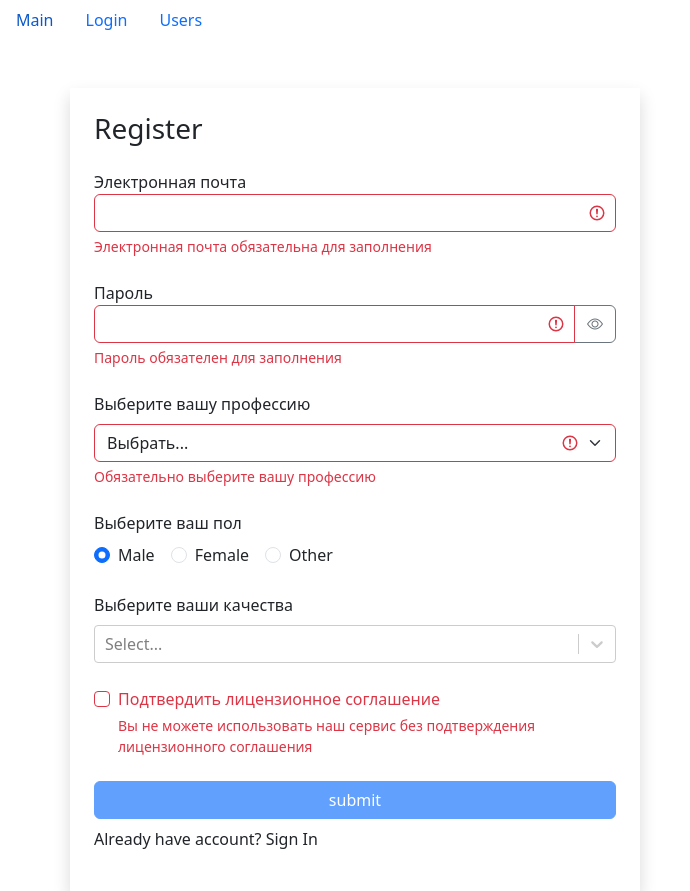
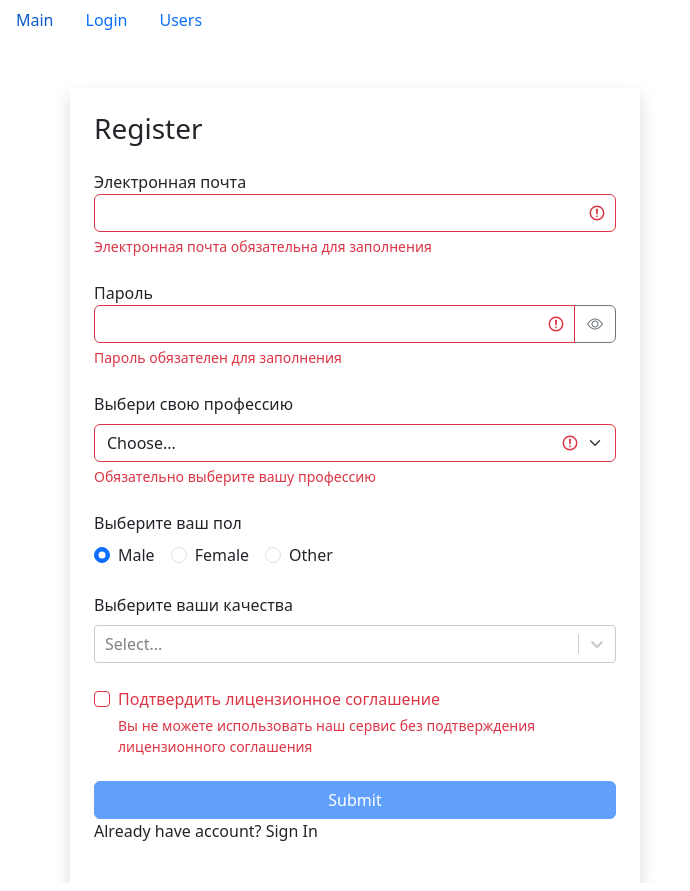
Before and after one commit to Tionlierite/Fast-Company, a React (Vite) app: page /login/1 in a window 1280 px wide. Both pictures are taken after a click on the button "Sign Up". Shown: the whole page, without its empty margins (0-690 px from the left). Built offline with nearby package versions, Linux system fonts and the light colour scheme.

Commit message:
[feat] Added EditPage to edit User info
- Updated data is saved in localStorage

```diff
--- a/src/app/App.jsx
+++ b/src/app/App.jsx
@@ -12,7 +12,7 @@ export const App = () => {
 			<Switch>
 				<Route path='/' exact component={Main} />
 				<Route path='/login/:type?' component={Login} />
-				<Route path='/users/:userId?' component={Users} />
+				<Route path='/users/:userId?/:edit?' component={Users} />
 				<Redirect to='/' />
 			</Switch>
 		</>
--- a/src/app/components/common/form/SelectField.jsx
+++ b/src/app/components/common/form/SelectField.jsx
@@ -1,32 +1,28 @@
 import React from "react"
 
 const SelectField = ({ label, value, onChange, defaultOption, options, error, name }) => {
+	const handleChange = ({ target }) => {
+		onChange({ name: target.name, value: target.value })
+	}
 	const getInputClasses = () => {
 		return "form-select" + (error ? " is-invalid" : "")
 	}
 
-	const handleChange = ({ target }) => {
-		onChange({ name: target.name, value: target.value })
-	}
-
-	const optionsArray =
-		!Array.isArray(options) && typeof options === "object"
-			? Object.keys(options).map(optionName => ({ name: options[optionName].name, value: options[optionName]._id }))
-			: options
+	const optionsArray = !Array.isArray(options) && typeof options === "object" ? Object.values(options) : options
 
 	return (
 		<div className='mb-4'>
 			<label htmlFor={name} className='form-label'>
 				{label}
 			</label>
-			<select className={getInputClasses()} id={name} value={value} onChange={handleChange} name={name}>
+			<select className={getInputClasses()} id={name} name={name} value={value} onChange={handleChange}>
 				<option disabled value=''>
 					{defaultOption}
 				</option>
-				{optionsArray &&
+				{optionsArray.length > 0 &&
 					optionsArray.map(option => (
-						<option key={option.value} value={option.value}>
-							{option.name}
+						<option value={option.value} key={option.value}>
+							{option.label}
 						</option>
 					))}
 			</select>
--- /dev/null
+++ b/src/app/components/page/editUserPage/EditUserPage.jsx
@@ -0,0 +1,186 @@
+import React, { useEffect, useState } from "react"
+import { useHistory, useParams } from "react-router-dom"
+import { validator } from "../../../utils/validator"
+import api from "../../../api"
+import { TextField } from "../../common/form/textField"
+import SelectField from "../../common/form/selectField"
+import RadioField from "../../common/form/radioField"
+import MultiSelectField from "../../common/form/multiSelectField"
+
+const EditUserPage = () => {
+	const { userId } = useParams()
+	const history = useHistory()
+	const [isLoading, setIsLoading] = useState(false)
+	const [data, setData] = useState({
+		name: "",
+		email: "",
+		profession: "",
+		sex: "male",
+		qualities: []
+	})
+	const [professions, setProfession] = useState([])
+	const [qualities, setQualities] = useState([])
+	const [errors, setErrors] = useState({})
+	const validatorConfig = {
+		email: {
+			isRequired: {
+				message: "Электронная почта обязательна для заполнения"
+			},
+			isEmail: {
+				message: "Email введен некорректно"
+			}
+		},
+		name: {
+			isRequired: {
+				message: "Введите ваше имя"
+			}
+		}
+	}
+
+	const getProfessionById = id => {
+		for (const prof of professions) {
+			if (prof.value === id) {
+				return { _id: prof.value, name: prof.label }
+			}
+		}
+	}
+	const getQualities = elements => {
+		const qualitiesArray = []
+		for (const elem of elements) {
+			for (const quality in qualities) {
+				if (elem.value === qualities[quality].value) {
+					qualitiesArray.push({
+						_id: qualities[quality].value,
+						name: qualities[quality].label,
+						color: qualities[quality].color
+					})
+				}
+			}
+		}
+		return qualitiesArray
+	}
+
+	const handleChange = target => {
+		setData(prevState => ({
+			...prevState,
+			[target.name]: target.value
+		}))
+	}
+
+	const handleSubmit = e => {
+		e.preventDefault()
+		const isValid = validate()
+		if (!isValid) return
+		const { profession, qualities } = data
+		api.users
+			.update(userId, {
+				...data,
+				profession: getProfessionById(profession),
+				qualities: getQualities(qualities)
+			})
+			.then(data => history.push(`/users/${data._id}`))
+		console.log({
+			...data,
+			profession: getProfessionById(profession),
+			qualities: getQualities(qualities)
+		})
+	}
+	const transformData = data => {
+		return data.map(qual => ({ label: qual.name, value: qual._id }))
+	}
+
+	useEffect(() => {
+		setIsLoading(true)
+		api.users.getById(userId).then(({ profession, qualities, ...data }) =>
+			setData(prevState => ({
+				...prevState,
+				...data,
+				qualities: transformData(qualities),
+				profession: profession._id
+			}))
+		)
+		api.professions.fetchAll().then(data => {
+			const professionsList = Object.keys(data).map(professionName => ({
+				label: data[professionName].name,
+				value: data[professionName]._id
+			}))
+			setProfession(professionsList)
+		})
+		api.qualities.fetchAll().then(data => {
+			const qualitiesList = Object.keys(data).map(optionName => ({
+				value: data[optionName]._id,
+				label: data[optionName].name,
+				color: data[optionName].color
+			}))
+			setQualities(qualitiesList)
+		})
+	}, [])
+	useEffect(() => {
+		if (data._id) setIsLoading(false)
+	}, [data])
+
+	useEffect(() => {
+		validate()
+	}, [data])
+
+	const validate = () => {
+		const errors = validator(data, validatorConfig)
+		setErrors(errors)
+		return Object.keys(errors).length === 0
+	}
+	const isValid = Object.keys(errors).length === 0
+	return (
+		<div className='container mt-5'>
+			<div className='row'>
+				<div className='col-md-6 offset-md-3 shadow p-4'>
+					{!isLoading && Object.keys(professions).length > 0 ? (
+						<form onSubmit={handleSubmit}>
+							<TextField label='Имя' name='name' value={data.name} onChange={handleChange} error={errors.name} />
+							<TextField
+								label='Электронная почта'
+								name='email'
+								value={data.email}
+								onChange={handleChange}
+								error={errors.email}
+							/>
+							<SelectField
+								label='Выбери свою профессию'
+								defaultOption='Choose...'
+								options={professions}
+								name='profession'
+								onChange={handleChange}
+								value={data.profession}
+								error={errors.profession}
+							/>
+							<RadioField
+								options={[
+									{ name: "Male", value: "male" },
+									{ name: "Female", value: "female" },
+									{ name: "Other", value: "other" }
+								]}
+								value={data.sex}
+								name='sex'
+								onChange={handleChange}
+								label='Выберите ваш пол'
+							/>
+							<MultiSelectField
+								defaultValue={data.qualities}
+								options={qualities}
+								onChange={handleChange}
+								name='qualities'
+								label='Выберите ваши качества'
+							/>
+							<button type='submit' disabled={!isValid} className='btn btn-primary w-100 mx-auto'>
+								Обновить
+							</button>
+						</form>
+					) : (
+						"Loading..."
+					)}
+				</div>
+			</div>
+		</div>
+	)
+}
+
+export default EditUserPage
--- /dev/null
+++ b/src/app/components/page/editUserPage/index.js
@@ -0,0 +1,3 @@
+import EditUserPage from "./EditUserPage.jsx"
+
+export default EditUserPage
--- a/src/app/components/page/userPage/UserPage.jsx
+++ b/src/app/components/page/userPage/UserPage.jsx
@@ -12,7 +12,7 @@ const UserPage = ({ userId }) => {
 	}, [])
 
 	const handleClick = () => {
-		history.push("/")
+		history.push(`${userId}/edit`)
 	}
 
 	if (user) {
@@ -23,7 +23,7 @@ const UserPage = ({ userId }) => {
 				<Qualities qualities={user.qualities} />
 				<p>completedMeetings: {user.completedMeetings}</p>
 				<h2>Rate: {user.rate}</h2>
-				<button onClick={handleClick}>Все Пользователи</button>
+				<button onClick={handleClick}>Изменить</button>
 			</div>
 		)
 	}
--- a/src/app/components/ui/LoginForm.jsx
+++ b/src/app/components/ui/LoginForm.jsx
@@ -1,28 +1,55 @@
 import React, { useEffect, useState } from "react"
-import { validator } from "../../utils/validator.js"
-import { TextField } from "../common/form/TextField.jsx"
-import CheckboxField from "../common/form/CheckboxField.jsx"
+import { validator } from "../../utils/validator"
+import { TextField } from "../common/form/textField"
+import CheckBoxField from "../common/form/checkBoxField"
 
-export const LoginForm = () => {
-	const [data, setData] = useState({ email: "", password: "", stayOn: false })
+const LoginForm = () => {
+	const [data, setData] = useState({
+		email: "",
+		password: "",
+		stayOn: false
+	})
 	const [errors, setErrors] = useState({})
-	const isValid = Object.keys(errors).length === 0
+	const handleChange = target => {
+		setData(prevState => ({
+			...prevState,
+			[target.name]: target.value
+		}))
+	}
 	const validatorConfig = {
 		email: {
-			isRequired: { message: "Электронная почта обязательна для заполнения" },
-			isEmail: { message: "Электронная почта введена некорректно" }
+			isRequired: {
+				message: "Электронная почта обязательна для заполнения"
+			},
+			isEmail: {
+				message: "Email введен некорректно"
+			}
 		},
 		password: {
-			isRequired: { message: "Пароль обязателен для заполнения" },
-			isCapitalSymbol: { message: "Пароль должен содержать хотя бы одну заглавную букву" },
-			isContainDigit: { message: "Пароль должен содержать хотя бы одну цифру" },
-			min: { message: "Пароль должен состоять минимум из 8 символов", value: 8 }
+			isRequired: {
+				message: "Пароль обязателен для заполнения"
+			},
+			isCapitalSymbol: {
+				message: "Пароль должен содержать хотя бы одну заглавную букву"
+			},
+			isContainDigit: {
+				message: "Пароль должен содержать хотя бы одно число"
+			},
+			min: {
+				message: "Пароль должен состоять минимум из 8 символов",
+				value: 8
+			}
 		}
 	}
-
-	const handleChange = target => {
-		setData(prevState => ({ ...prevState, [target.name]: target.value }))
+	useEffect(() => {
+		validate()
+	}, [data])
+	const validate = () => {
+		const errors = validator(data, validatorConfig)
+		setErrors(errors)
+		return Object.keys(errors).length === 0
 	}
+	const isValid = Object.keys(errors).length === 0
 
 	const handleSubmit = e => {
 		e.preventDefault()
@@ -30,16 +57,6 @@ export const LoginForm = () => {
 		if (!isValid) return
 		console.log(data)
 	}
-	const validate = () => {
-		const errors = validator(data, validatorConfig)
-		setErrors(errors)
-		return Object.keys(errors).length === 0
-	}
-
-	useEffect(() => {
-		validate()
-	}, [data])
-
 	return (
 		<form onSubmit={handleSubmit}>
 			<TextField
@@ -57,12 +74,14 @@ export const LoginForm = () => {
 				onChange={handleChange}
 				error={errors.password}
 			/>
-			<CheckboxField value={data.stayOn} onChange={handleChange} name='stayOn'>
+			<CheckBoxField value={data.stayOn} onChange={handleChange} name='stayOn'>
 				Оставаться в системе
-			</CheckboxField>
-			<button type='submit' disabled={!isValid} className='btn btn-primary w-100 mx-auto mb-2'>
-				submit
+			</CheckBoxField>
+			<button className='btn btn-primary w-100 mx-auto' type='submit' disabled={!isValid}>
+				Submit
 			</button>
 		</form>
 	)
 }
+
+export default LoginForm
--- a/src/app/components/ui/RegisterForm.jsx
+++ b/src/app/components/ui/RegisterForm.jsx
@@ -1,11 +1,11 @@
 import React, { useEffect, useState } from "react"
-import { validator } from "../../utils/validator.js"
-import { TextField } from "../common/form/TextField.jsx"
-import api from "../../api/index.js"
-import SelectField from "../common/form/SelectField.jsx"
-import RadioField from "../common/form/RadioField.jsx"
-import MultiSelectField from "../common/form/MultiSelectField.jsx"
-import CheckboxField from "../common/form/CheckboxField.jsx"
+import { validator } from "../../utils/validator"
+import { TextField } from "../common/form/textField"
+import api from "../../api"
+import SelectField from "../common/form/selectField"
+import RadioField from "../common/form/radioField"
+import MultiSelectField from "../common/form/multiSelectField"
+import CheckBoxField from "../common/form/checkBoxField"
 
 export const RegisterForm = () => {
 	const [data, setData] = useState({
@@ -14,60 +14,114 @@ export const RegisterForm = () => {
 		profession: "",
 		sex: "male",
 		qualities: [],
-		license: false
+		licence: false
 	})
-	const [qualities, setQualities] = useState()
-	const [professions, setProfessions] = useState()
+	const [qualities, setQualities] = useState([])
+	const [professions, setProfession] = useState([])
 	const [errors, setErrors] = useState({})
+
+	const getProfessionById = id => {
+		for (const prof of professions) {
+			if (prof.value === id) {
+				return { _id: prof.value, name: prof.label }
+			}
+		}
+	}
+	const getQualities = elements => {
+		const qualitiesArray = []
+		for (const elem of elements) {
+			for (const quality in qualities) {
+				if (elem.value === qualities[quality].value) {
+					qualitiesArray.push({
+						_id: qualities[quality].value,
+						name: qualities[quality].label,
+						color: qualities[quality].color
+					})
+				}
+			}
+		}
+		return qualitiesArray
+	}
+
 	useEffect(() => {
-		api.professions.fetchAll().then(data => setProfessions(data))
-		api.qualities.fetchAll().then(data => setQualities(data))
+		api.professions.fetchAll().then(data => {
+			const professionsList = Object.keys(data).map(professionName => ({
+				label: data[professionName].name,
+				value: data[professionName]._id
+			}))
+			setProfession(professionsList)
+		})
+		api.qualities.fetchAll().then(data => {
+			const qualitiesList = Object.keys(data).map(optionName => ({
+				value: data[optionName]._id,
+				label: data[optionName].name,
+				color: data[optionName].color
+			}))
+			setQualities(qualitiesList)
+		})
 	}, [])
-
-	const isValid = Object.keys(errors).length === 0
+	const handleChange = target => {
+		setData(prevState => ({
+			...prevState,
+			[target.name]: target.value
+		}))
+	}
 	const validatorConfig = {
 		email: {
-			isRequired: { message: "Электронная почта обязательна для заполнения" },
-			isEmail: { message: "Электронная почта введена некорректно" }
+			isRequired: {
+				message: "Электронная почта обязательна для заполнения"
+			},
+			isEmail: {
+				message: "Email введен некорректно"
+			}
 		},
 		password: {
-			isRequired: { message: "Пароль обязателен для заполнения" },
-			isCapitalSymbol: { message: "Пароль должен содержать хотя бы одну заглавную букву" },
-			isContainDigit: { message: "Пароль должен содержать хотя бы одну цифру" },
-			min: { message: "Пароль должен состоять минимум из 8 символов", value: 8 }
+			isRequired: {
+				message: "Пароль обязателен для заполнения"
+			},
+			isCapitalSymbol: {
+				message: "Пароль должен содержать хотя бы одну заглавную букву"
+			},
+			isContainDigit: {
+				message: "Пароль должен содержать хотя бы одно число"
+			},
+			min: {
+				message: "Пароль должен состоять минимум из 8 символов",
+				value: 8
+			}
 		},
 		profession: {
 			isRequired: {
 				message: "Обязательно выберите вашу профессию"
 			}
 		},
-		license: {
+		licence: {
 			isRequired: {
 				message: "Вы не можете использовать наш сервис без подтверждения лицензионного соглашения"
 			}
 		}
 	}
-
-	const handleChange = target => {
-		setData(prevState => ({ ...prevState, [target.name]: target.value }))
+	useEffect(() => {
+		validate()
+	}, [data])
+	const validate = () => {
+		const errors = validator(data, validatorConfig)
+		setErrors(errors)
+		return Object.keys(errors).length === 0
 	}
+	const isValid = Object.keys(errors).length === 0
 
 	const handleSubmit = e => {
 		e.preventDefault()
 		const isValid = validate()
 		if (!isValid) return
-		console.log(data)
+		const { profession, qualities } = data
+		console.log({
+			...data,
+			profession: getProfessionById(profession),
+			qualities: getQualities(qualities)
+		})
 	}
-	const validate = () => {
-		const errors = validator(data, validatorConfig)
-		setErrors(errors)
-		return Object.keys(errors).length === 0
-	}
-
-	useEffect(() => {
-		validate()
-	}, [data])
-
 	return (
 		<form onSubmit={handleSubmit}>
 			<TextField
@@ -86,13 +140,13 @@ export const RegisterForm = () => {
 				error={errors.password}
 			/>
 			<SelectField
-				defaultOption='Выбрать...'
+				label='Выбери свою профессию'
+				defaultOption='Choose...'
 				options={professions}
+				name='profession'
 				onChange={handleChange}
 				value={data.profession}
-				name='professions'
 				error={errors.profession}
-				label='Выберите вашу профессию'
 			/>
 			<RadioField
 				options={[
@@ -112,11 +166,11 @@ export const RegisterForm = () => {
 				name='qualities'
 				label='Выберите ваши качества'
 			/>
-			<CheckboxField value={data.license} onChange={handleChange} name='license' error={errors.license}>
+			<CheckBoxField value={data.licence} onChange={handleChange} name='licence' error={errors.licence}>
 				Подтвердить <a>лицензионное соглашение</a>
-			</CheckboxField>
-			<button type='submit' disabled={!isValid} className='btn btn-primary w-100 mx-auto mb-2'>
-				submit
+			</CheckBoxField>
+			<button className='btn btn-primary w-100 mx-auto' type='submit' disabled={!isValid}>
+				Submit
 			</button>
 		</form>
 	)
--- a/src/app/layouts/Login.jsx
+++ b/src/app/layouts/Login.jsx
@@ -1,5 +1,5 @@
 import React, { useState } from "react"
-import { LoginForm } from "../components/ui/LoginForm.jsx"
+import LoginForm from "../components/ui/LoginForm.jsx"
 import { useParams } from "react-router-dom"
 import { RegisterForm } from "../components/ui/RegisterForm.jsx"
 
--- a/src/app/layouts/Users.jsx
+++ b/src/app/layouts/Users.jsx
@@ -2,10 +2,11 @@ import React from "react"
 import { useParams } from "react-router-dom"
 import UserPage from "../components/page/userPage/index.js"
 import UsersListPage from "../components/page/usersListPage/index.js"
+import EditUserPage from "../components/page/editUserPage/index.js"
 
 export const Users = () => {
 	const params = useParams()
-	const { userId } = params
+	const { userId, edit } = params
 
-	return <>{userId ? <UserPage userId={userId} /> : <UsersListPage />}</>
+	return <>{userId ? edit ? <EditUserPage /> : <UserPage userId={userId} /> : <UsersListPage />}</>
 }
```
Also changed, not shown: src/app/utils/validator.js (+6 -4 lines).
